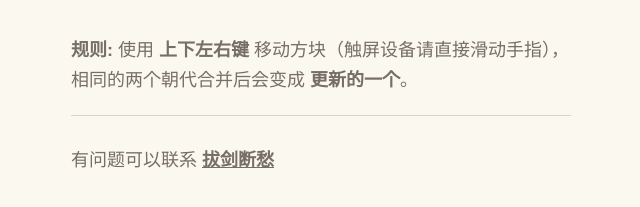
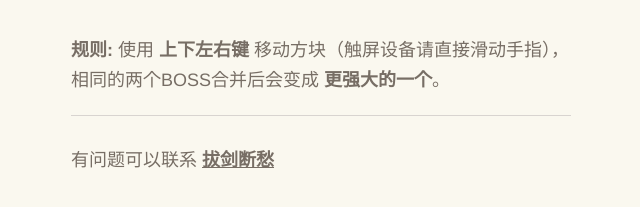
Before and after one commit to gjqt2/gjqt2.github.io, a plain HTML site: page index.html in a window 1280 px wide. Shown: the part 1080-1287 px from the top of the page, 319-959 px from the left. Drawn offline with Linux system fonts and the light colour scheme.

Commit message:
Update index.html

```diff
--- a/index.html
+++ b/index.html
@@ -83,7 +83,7 @@
       </div>
     </div>
     <p class="game-explanation">
-      <strong class="important">规则:</strong> 使用 <strong>上下左右键</strong> 移动方块（触屏设备请直接滑动手指），相同的两个朝代合并后会变成 <strong>更新的一个</strong>。
+      <strong class="important">规则:</strong> 使用 <strong>上下左右键</strong> 移动方块（触屏设备请直接滑动手指），相同的两个BOSS合并后会变成 <strong>更强大的一个</strong>。
     </p>
 
 
```
